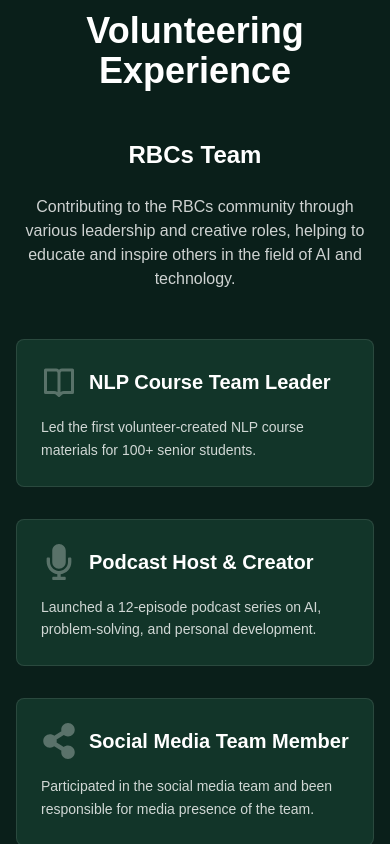
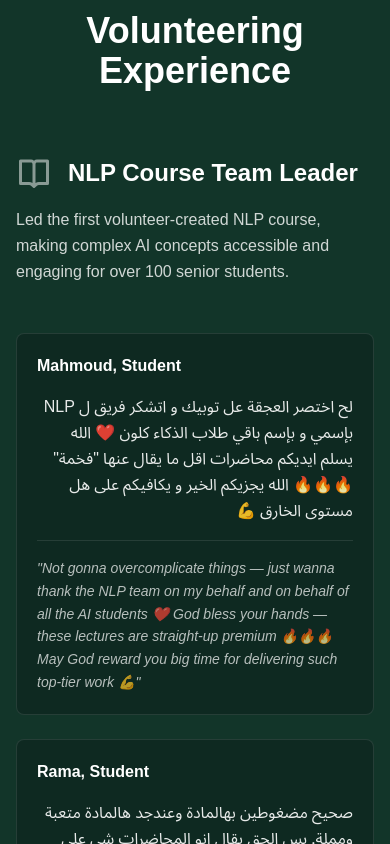
Before and after one commit to mohamadtshehab/portfolio, a Next.js app: page / in a window 390 px wide. Shown: the part 7320-8164 px from the top of the page. Built offline with nearby package versions, Linux system fonts and the light colour scheme.

Commit message:
restyled the volunteering section, removed the images, and put on the raw messages with translations

```diff
--- a/src/app/components/Volunteering.tsx
+++ b/src/app/components/Volunteering.tsx
@@ -1,116 +1,170 @@
 'use client';
-import { FaUsers, FaMicrophone, FaShareAlt } from 'react-icons/fa';
+import { FaMicrophone, FaShareAlt } from 'react-icons/fa';
 import { BiBookOpen } from 'react-icons/bi';
-import React, { useState } from 'react';
+import React from 'react';
 import Image from 'next/image';
+
+// --- DATA STRUCTURES (No changes) ---
+interface Reaction {
+  author: string;
+  original: string;
+  translation: string;
+}
 
 interface VolunteerRole {
   title: string;
   description: string;
   icon: React.ReactNode;
-  images: string[];
-  translations: string[];
+  reactions: Reaction[];
 }
 
+interface VolunteerCardProps extends VolunteerRole {
+  index: number;
+}
+
+// --- DATA SOURCE (No changes) ---
 const volunteerRoles: VolunteerRole[] = [
-  {
+    {
     title: 'NLP Course Team Leader',
-    description: 'Led the first volunteer-created NLP course materials for 100+ senior students.',
+    description: 'Led the first volunteer-created NLP course, making complex AI concepts accessible and engaging for over 100 senior students.',
     icon: <BiBookOpen className="text-4xl" />,
-    images: ['/rbcs/nlp-reactions/1.png', '/rbcs/nlp-reactions/2.png', '/rbcs/nlp-reactions/3.png'],
-    translations: [
-      'Student feedback: "The NLP course was incredibly well-structured and practical. The materials were comprehensive and easy to follow."',
-      'Team member: "Working under your leadership was inspiring. You made complex concepts accessible to everyone."',
-      'Course participant: "This was the most engaging AI course I\'ve taken. The hands-on approach really helped me understand NLP."'
+    reactions: [
+      {
+        author: 'Mahmoud, Student',
+        original: 'لح اختصر العجقة عل توبيك و اتشكر فريق ل NLP بإسمي و بإسم باقي طلاب الذكاء كلون ❤️ الله يسلم ايديكم محاضرات اقل ما يقال عنها "فخمة" 🔥🔥🔥 الله يجزيكم الخير و يكافيكم على هل مستوى الخارق 💪',
+        translation: `Not gonna overcomplicate things — just wanna thank the NLP team on my behalf and on behalf of all the AI students ❤️
+        God bless your hands — these lectures are straight-up premium 🔥🔥🔥
+        May God reward you big time for delivering such top-tier work 💪`
+      },
+      {
+        author: 'Rama, Student',
+        original: 'صحيح مضغوطين بهالمادة وعندجد هالمادة متعبة ومملة. بس الحق يقال انو المحاضرات شي على عيني. وصدقني لو ما بعرف انو انت اللي كاتبن رح احزر لحالي من الدقة والتفاصيل اللي موجودة فيهن. عنجد الله يعطيك العافية ويوفقك.',
+        translation: "Yeah, this course is definitely intense — honestly, it's exhausting and kinda boring. But to be fair, the lectures are seriously impressive. And trust me, even if I didn’t know you were the one who wrote them, I would’ve guessed from the level of detail and precision. Really — hats off to you, and may God give you strength and success."
+      },
+      {
+        author: 'Moaaz, Student',
+        original: 'وعنجد يعطيكم الف عافية المحاضرات كتيييير خارقة 🔥',
+        translation: "Seriously, huge thanks — the lectures are absolutely amazing 🔥"
+      },
     ]
   },
   {
     title: 'Podcast Host & Creator',
-    description: 'Launched a 12-episode podcast series on AI, problem-solving, and personal development.',
+    description: 'Launched and produced a 12-episode podcast on AI, creative problem-solving, and personal development for a growing audience.',
     icon: <FaMicrophone className="text-4xl" />,
-    images: ['/rbcs/podcast-reactions/1.png', '/rbcs/podcast-reactions/2.png', '/rbcs/podcast-reactions/3.png'],
-    translations: [
-      'Listener feedback: "Your podcast episodes on AI and problem-solving have been incredibly insightful. Keep up the great work!"',
-      'Guest speaker: "It was a pleasure being interviewed on your podcast. Your questions were thoughtful and engaging."',
-      'Regular listener: "The personal development episodes have really helped me grow. Your insights are valuable and practical."'
+    reactions: [
+       {
+        author: 'Farah, Listener',
+        original: '@MoeChehab ما تطول علينا بالحلقة الجاية 😂💙',
+        translation: "@MoeChehab You really need to make a new episode soon 😂💙"
+      },
+      {
+        author: 'Moe, Host',
+        original: 'كتيييير خارقة الحلقة 🔥🔥🔥 يعطيكم العافية ❤️❤️❤️',
+        translation: `That episode was so good 🔥🔥🔥 God bless you ❤️❤️❤️`
+      },
     ]
   },
   {
-    title: 'Social Media Team Member',
-    description: 'Participated in the social media team and been responsible for media presence of the team.',
+    title: 'Social Media Manager',
+    description: 'Managed and created content for the organization\'s social media platforms, increasing engagement and visibility.',
     icon: <FaShareAlt className="text-4xl" />,
-    images: ['/rbcs/social-media-reactions/1.png'],
-    translations: [
-      'Team feedback: "Your social media content has significantly increased our engagement and reach. Great work on maintaining our brand voice!"'
+    reactions: [
+       {
+        author: 'Community Member',
+        original: 'المحتوى الذي تشاركونه رائع ومفيد جداً. شكراً لجهودكم في إدارة الحساب!',
+        translation: 'Community Feedback: "The content you share is fantastic and very useful. Thank you for your efforts in managing the account!"'
+      },
+      {
+        author: 'Collaborator',
+        original: 'كان العمل معكم على حملة التواصل الاجتماعي تجربة سلسة وناجحة. فريقكم منظم ومبدع.',
+        translation: 'Collaborator Feedback: "Working with you on the social media campaign was a smooth and successful experience. Your team is organized and creative."'
+      },
     ]
-  }
+  },
 ];
 
-const Volunteering = () => {
-  const [selectedRole, setSelectedRole] = useState<number | null>(null);
+
+// --- REACTION CARD SUB-COMPONENT (No changes) ---
+const ReactionCard: React.FC<Reaction> = ({ author, original, translation }) => (
+  <div className="group relative bg-[#0a1f1a]/50 rounded-lg p-5 border border-white/10 overflow-hidden h-full flex flex-col">
+    {/* Subtle gradient glow on hover */}
+    <div className="absolute -inset-px bg-gradient-to-r from-cyan-500 to-purple-500 rounded-lg opacity-0 group-hover:opacity-70 transition-opacity duration-300 blur-md"></div>
+
+    <div className="relative z-10 flex flex-col flex-grow">
+      <div className="flex items-center gap-3 mb-4">
+        <h5 className="font-bold text-white">{author}</h5>
+      </div>
+
+      <div className="flex-grow space-y-4">
+        <p dir="rtl" className="text-white/90 text-right leading-relaxed" style={{ fontFamily: "'Noto Sans Arabic', sans-serif" }}>
+          {original}
+        </p>
+      </div>
+
+      <div className="border-t border-white/10 pt-4 mt-4">
+        <p className="text-white/70 text-sm leading-relaxed italic">
+          "{translation}"
+        </p>
+      </div>
+    </div>
+  </div>
+);
+
+
+// --- VOLUNTEER CARD SUB-COMPONENT (MODIFIED) ---
+const VolunteerCard: React.FC<VolunteerCardProps> = ({
+  title,
+  description,
+  icon,
+  reactions,
+  index
+}) => {
+  const isReversed = index % 2 !== 0;
 
   return (
-    <section id="volunteering" className="py-20 bg-[#0a1f1a]">
+    <div className={`flex flex-col md:flex-row items-start gap-12 ${isReversed ? 'md:flex-row-reverse' : ''}`}>
+      <div className="w-full md:w-1/3 space-y-4 md:sticky md:top-24">
+        <div className="flex items-center gap-4">
+          <div className="text-white/50">{icon}</div>
+          <h3 className="text-2xl font-bold text-white">{title}</h3>
+        </div>
+        <p className="text-white/80 leading-relaxed">{description}</p>
+      </div>
+
+      <div className="w-full md:w-2/3">
+        {/* MODIFICATION: Changed from a grid to a vertical stack */}
+        <div className="space-y-6">
+          {reactions.map((reaction, i) => (
+            <ReactionCard key={i} {...reaction} />
+          ))}
+        </div>
+      </div>
+    </div>
+  );
+};
+
+
+// --- MAIN VOLUNTEERING COMPONENT (No changes) ---
+const Volunteering = () => {
+  return (
+    <section id="volunteering" className="py-20 relative bg-[#123529]">
       <div className="max-w-6xl mx-auto px-4 sm:px-6 lg:px-8">
-        <h2 className="text-4xl font-bold text-center text-white mb-12">
+        <h2 className="text-4xl font-bold text-center text-white mb-16">
           Volunteering Experience
         </h2>
 
-        <div className="mb-12">
-          <h3 className="text-2xl font-semibold text-white mb-6 text-center">
-            RBCs Team
-          </h3>
-          <p className="text-white/80 text-center max-w-3xl mx-auto mb-8">
-            Contributing to the RBCs community through various leadership and creative roles,
-            helping to educate and inspire others in the field of AI and technology.
-          </p>
-        </div>
+        <div className="space-y-20">
+          {volunteerRoles.map((role, index) => (
+            <React.Fragment key={index}>
+              <VolunteerCard {...role} index={index} />
 
-        <div className="grid grid-cols-1 md:grid-cols-3 gap-8 mb-12">
-          {volunteerRoles.map((role, index) => (
-            <div
-              key={index}
-              className="bg-[#123529] rounded-lg p-6 hover:transform hover:scale-[1.02] transition-all duration-300 cursor-pointer border border-white/10"
-              onClick={() => setSelectedRole(selectedRole === index ? null : index)}
-            >
-              <div className="flex items-center gap-3 mb-4">
-                <div className="text-white/30">{role.icon}</div>
-                <h4 className="text-xl font-semibold text-white">{role.title}</h4>
-              </div>
-              <p className="text-white/80 text-sm leading-relaxed">
-                {role.description}
-              </p>
-            </div>
+              {index < volunteerRoles.length - 1 && (
+                <div className="w-full h-px bg-gradient-to-r from-transparent via-white/40 to-transparent my-16"></div>
+              )}
+            </React.Fragment>
           ))}
         </div>
-
-        {selectedRole !== null && (
-          <div className="bg-[#123529] rounded-lg p-8 border border-white/10">
-            <h4 className="text-2xl font-semibold text-white mb-6 text-center">
-              {volunteerRoles[selectedRole].title} - Team Reactions
-            </h4>
-
-            <div className="grid grid-cols-1 md:grid-cols-2 lg:grid-cols-3 gap-6">
-              {volunteerRoles[selectedRole].images.map((image, imageIndex) => (
-                <div key={imageIndex} className="space-y-4">
-                  <div className="relative aspect-video rounded-lg overflow-hidden bg-white/5">
-                    <Image
-                      src={image}
-                      alt={`Reaction ${imageIndex + 1}`}
-                      fill
-                      className="object-cover"
-                    />
-                  </div>
-                  <div className="bg-white/5 rounded-lg p-4">
-                    <p className="text-white/90 text-sm leading-relaxed">
-                      {volunteerRoles[selectedRole].translations[imageIndex]}
-                    </p>
-                  </div>
-                </div>
-              ))}
-            </div>
-          </div>
-        )}
       </div>
     </section>
   );
```
